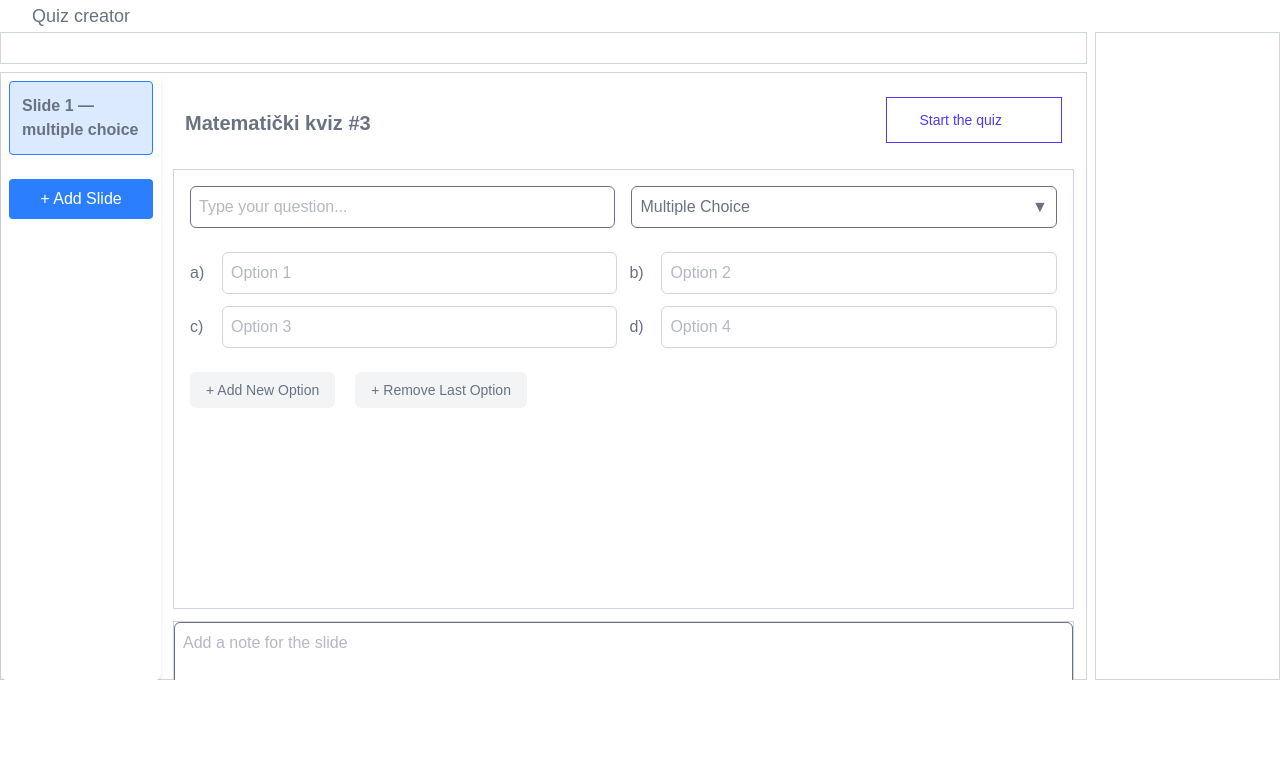
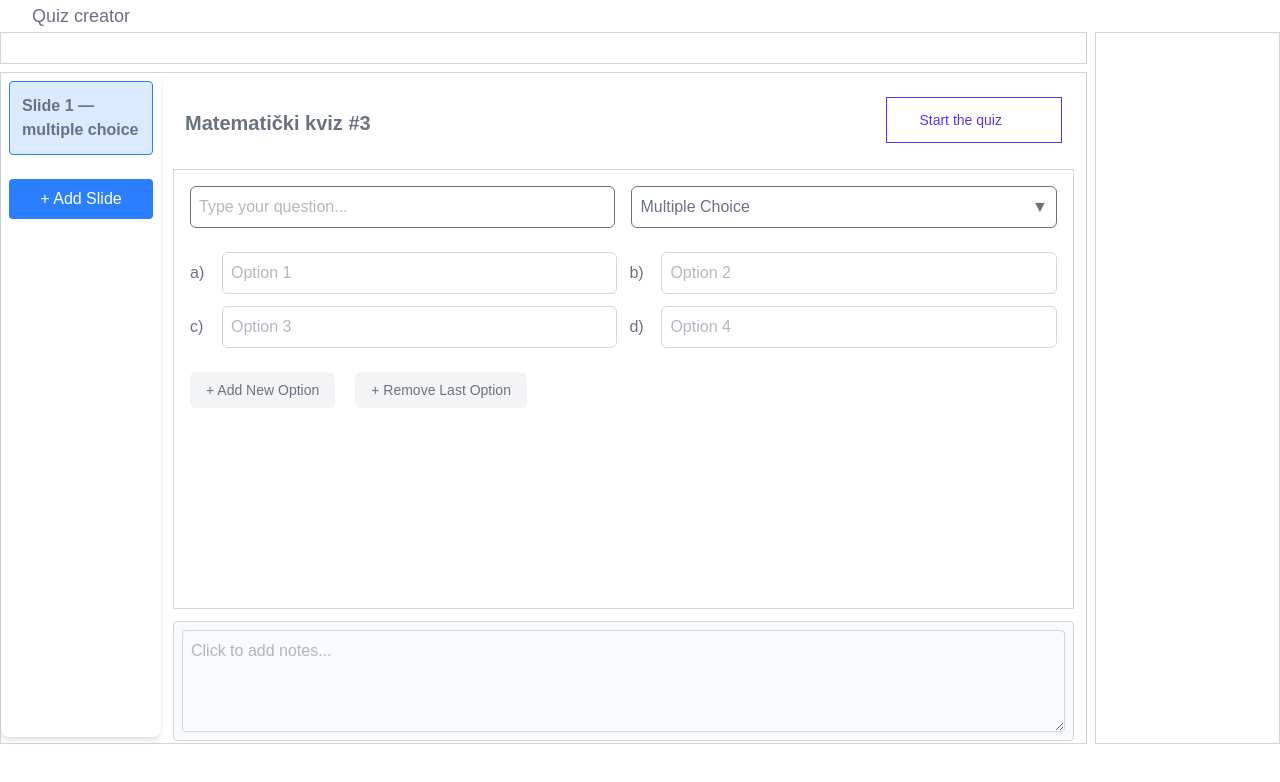
Before and after one commit to karlo-kormanic/zavrsni_rad, a Next.js app: page / in a window 1280 px wide. Shown: the top 782 px of the page. Built offline with nearby package versions, Linux system fonts and the light colour scheme.

Commit message:
Ficed notes to correctly change with slides, edited note area visual layout

```diff
--- a/src/app/components/NoteArea.tsx
+++ b/src/app/components/NoteArea.tsx
@@ -1,19 +1,19 @@
-'use client';
+type NoteAreaProps = {
+  note: string;
+  onChange: (note: string) => void;
+};
 
-import QuestionPrompt from "./QuestionPrompt";
-
-const NoteArea = () => {
-    return (
-        <div className="h-[calc(12vh)] row-span-1 bg-white border border-gray-300">
-            <QuestionPrompt
-                onSave={() => {
-                    console.log("Note saved.")
-                }}
-                //className="text-xl font-bold mb-2 p-2"
-                placeholder="Add a note for the slide"
-            />
-        </div>
-    )
-}
+const NoteArea = ({ note, onChange }: NoteAreaProps) => {
+  return (
+    <div className="h-[15vh] bg-gray-50 border border-gray-300 p-2 rounded">
+      <textarea
+        value={note}
+        onChange={(e) => onChange(e.target.value)}
+        className="w-full h-full border border-gray-300 rounded p-2"
+        placeholder="Click to add notes..."
+      />
+    </div>
+  );
+};
 
 export default NoteArea;
--- a/src/app/components/SlideEditor.tsx
+++ b/src/app/components/SlideEditor.tsx
@@ -23,7 +23,7 @@ const SlideEditor = () => {
     const activeSlide = state.slides.find((s) => s.id === state.activeSlideId);
 
     return (
-        <div className="h-[76vh] col-span-17 bg-white border border-gray-300 flex">
+        <div className="h-[84vh] col-span-17 bg-white border border-gray-300 flex">
             <div className="w-40 gap-2">
                 <SlidePreview
                     slides={state.slides}
@@ -42,7 +42,14 @@ const SlideEditor = () => {
                         }
                     />
                 )}
-                <NoteArea/>
+                {activeSlide && (
+                    <NoteArea
+                        note={activeSlide.note ?? ''}
+                        onChange={(note) =>
+                        dispatch({ type: 'UPDATE_SLIDE', id: activeSlide.id, payload: { note } })
+                        }
+                    />
+                )}
             </div>
         </div>
     )
--- a/src/app/components/SlidePreview.tsx
+++ b/src/app/components/SlidePreview.tsx
@@ -16,7 +16,7 @@ const SlidePreview = ({
     onAddSlide,
 }: SlidePreviewProps) => {
     return (
-        <div className="h-[76vh] p-2 bg-white rounded-lg shadow-md overflow-y-auto">
+        <div className="h-[83vh] p-2 bg-white rounded-lg shadow-md overflow-y-auto">
             <ul className="space-y-2">
                 {slides.map((slide) => (
                 <li
--- a/src/app/components/TemplatePreview.tsx
+++ b/src/app/components/TemplatePreview.tsx
@@ -1,6 +1,6 @@
 const TemplatePreview = () => {
     return(
-        <div className="h-[calc(80vh_+_8px)] row-span-2 col-span-3 bg-white border border-gray-300" />
+        <div className="h-[calc(88vh_+_8px)] row-span-2 col-span-3 bg-white border border-gray-300" />
     )
 }
 
--- a/src/app/page.tsx
+++ b/src/app/page.tsx
@@ -11,7 +11,7 @@ export default function Home() {
           <div className="h-[4vh] flex items-center flex-shrink-0 px-8 border-gray-300">
             <h1 className="text-lg font-medium">Quiz creator</h1>
           </div>
-          <div className="grid grid-cols-20 gap-2 overflow-hidden">
+          <div className="grid grid-cols-20 gap-2">
             {/* Alatna traka */}
             <Toolbar/>
             {/* Template preview */}
--- a/src/app/reducers/SlideReducer.ts
+++ b/src/app/reducers/SlideReducer.ts
@@ -8,6 +8,7 @@ export const reducer = (state: State, action: Action): State => {
                 questionType: 'multiple_choice',
                 options: ['', '', '', ''],
                 answer: '',
+                note: '',
             };
             return {
                 ...state,
--- a/types.ts
+++ b/types.ts
@@ -5,6 +5,7 @@ export type Slide = {
   questionType: string;
   options: string[];
   answer: string | string[];
+  note?: string;
 };
 
 export type State = {
```
